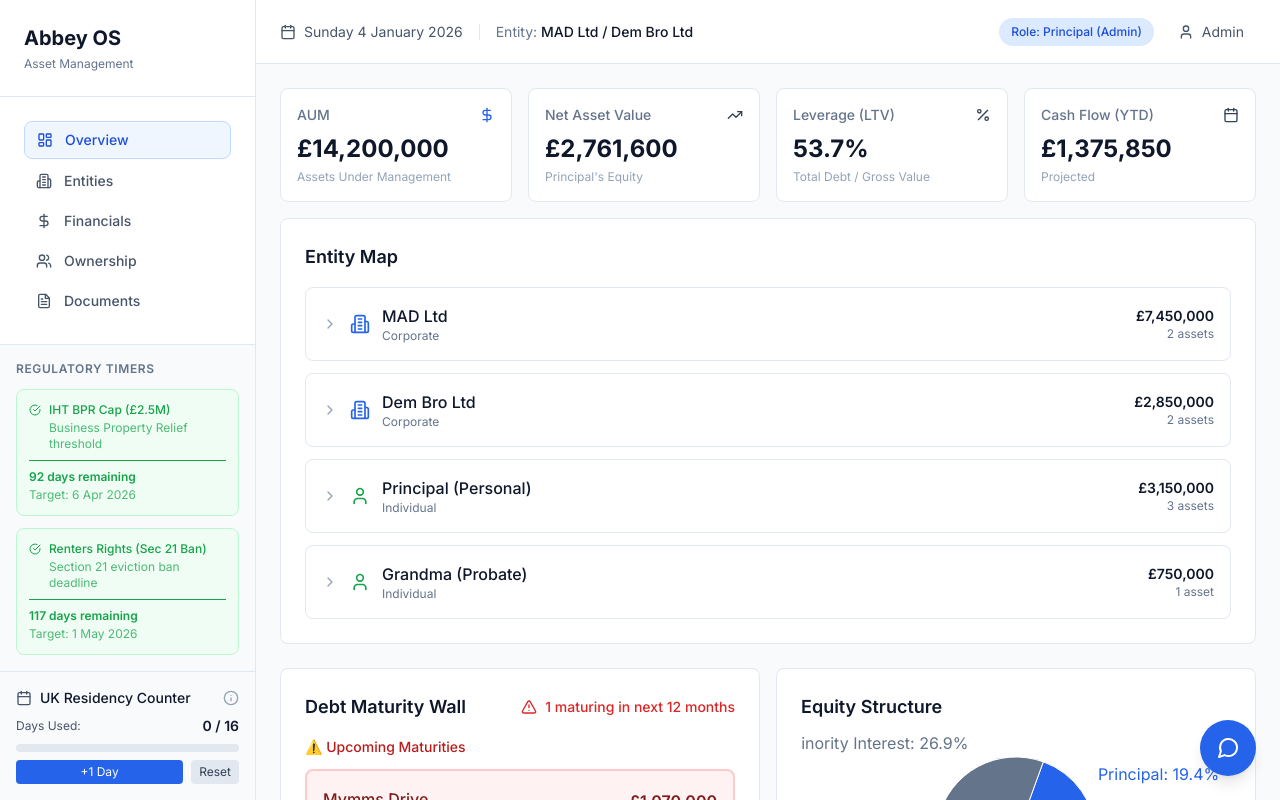
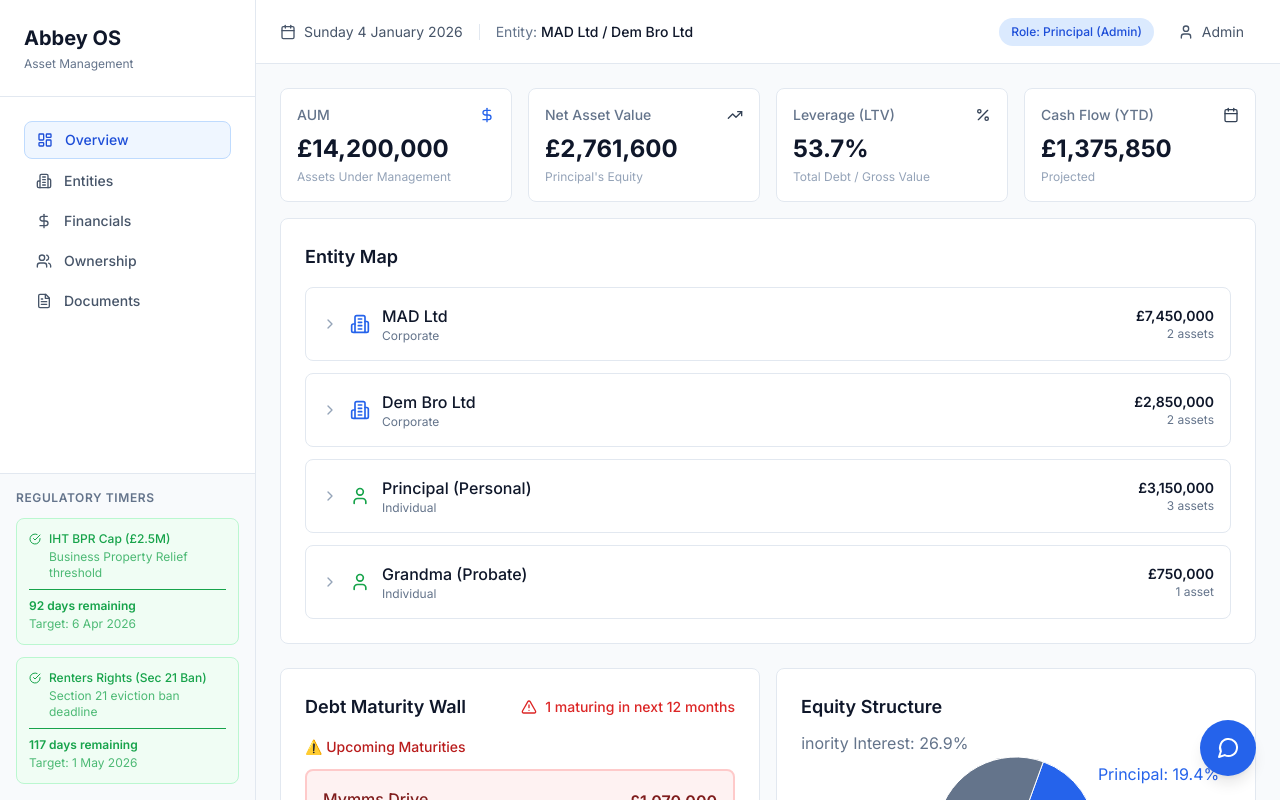
Before and after one commit to ldemetriou33/familyestate, a Next.js app: page / in a window 1280 px wide. Built offline with nearby package versions, Linux system fonts and the light colour scheme.

Commit message:
remove: UK residency counter from sidebar

```diff
--- a/components/dashboard/DashboardSidebar.tsx
+++ b/components/dashboard/DashboardSidebar.tsx
@@ -9,7 +9,6 @@ import {
   X,
 } from 'lucide-react'
 import RegulatoryTimer from './RegulatoryTimer'
-import ResidencyCounter from './ResidencyCounter'
 
 const navigation = [
   { name: 'Overview', view: 'overview' as const, icon: LayoutDashboard },
@@ -100,9 +99,6 @@ export default function DashboardSidebar({ currentView = 'overview', onNavigate,
 
       {/* Regulatory Timers */}
       <RegulatoryTimer />
-
-      {/* Residency Counter */}
-      <ResidencyCounter />
       </div>
     </>
   )
```
